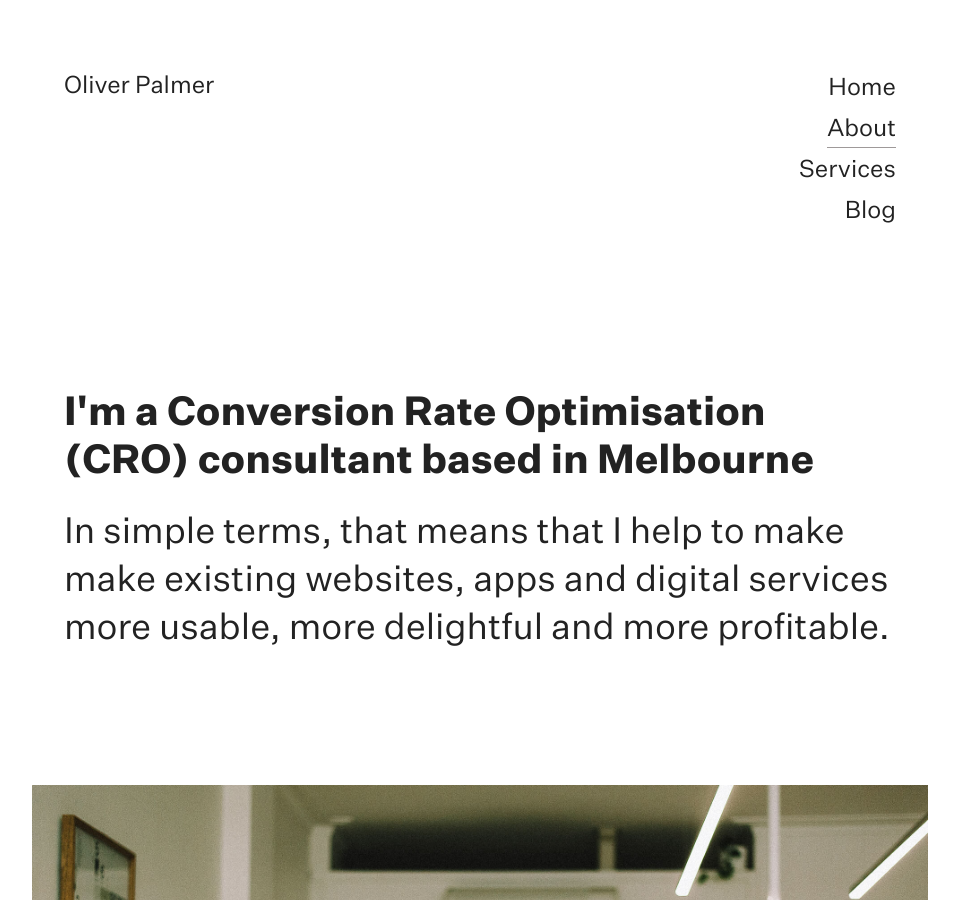
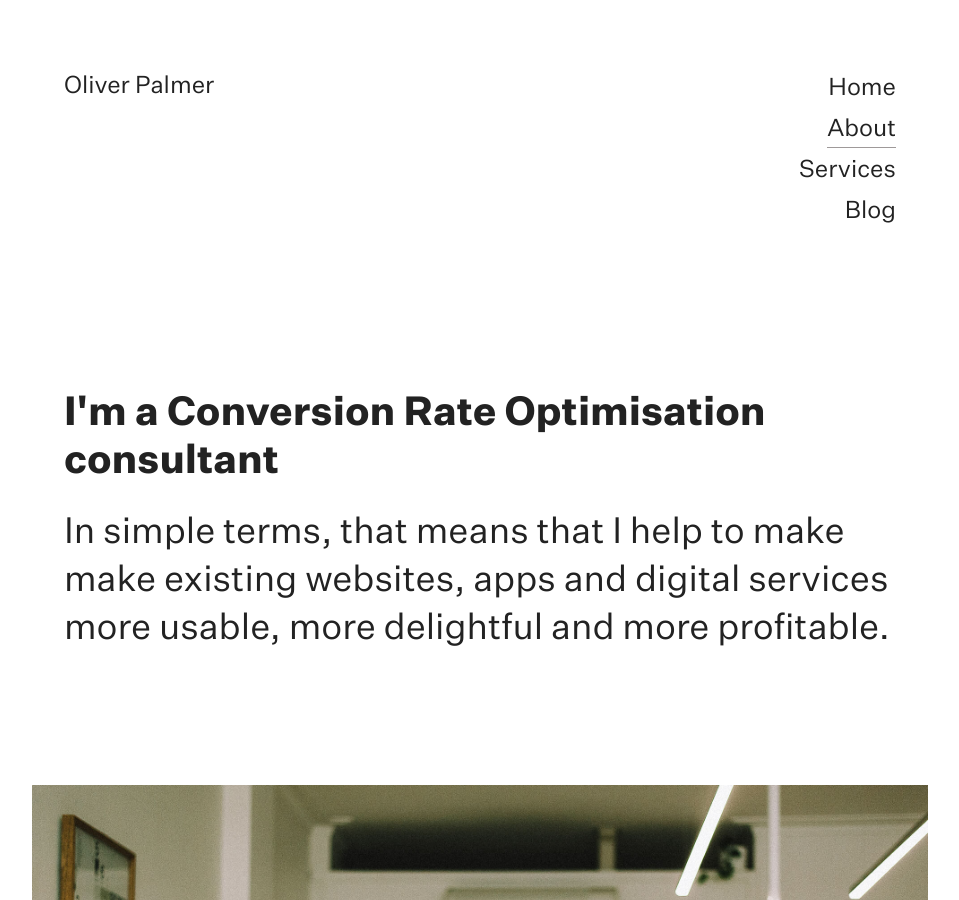
Before and after one commit to olleepalmer/olleepalmer.github.io, a Jekyll site: the page built from about.md, in a window 1280 px wide and 900 px high. Shown: the whole window, without its empty margins (160-1119 px from the left). Built offline with Jekyll 4.4.1, drawn with Linux system fonts in a browser that asks for light colours; comment, search, counter and statistics services are not loaded.

Commit message:
Updated headers

```diff
--- a/about.md
+++ b/about.md
@@ -2,8 +2,8 @@
 layout: about
 title: "Melbourne CRO consultant, Conversion Rate Optimisation"
 permalink: "/about"
-description: "I'm a Conversion Rate Optimisation (CRO) consultant based in Melbourne"
-hero-header: "I'm a Conversion Rate Optimisation (CRO) consultant based in Melbourne"
+description: "I'm a Conversion Rate Optimisation (CRO) consultant"
+hero-header: "I'm a Conversion Rate Optimisation consultant"
 hero-subhead: "In simple terms, that means that I help to make make existing websites, apps and digital services more usable, more delightful and more profitable."
 ---
 test
```
Also changed, not shown: services.md (+1 -1 lines).
